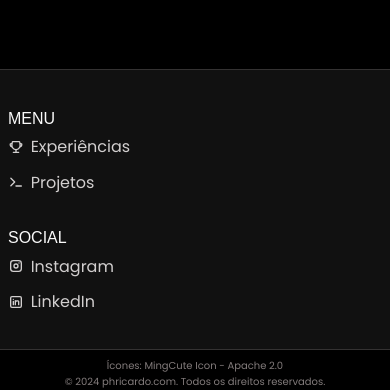
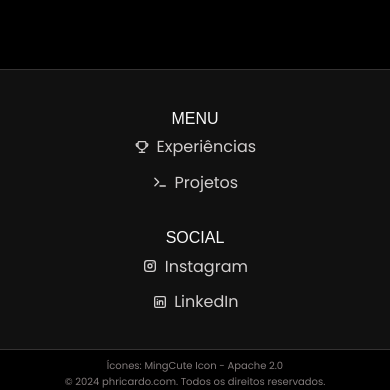
Before and after one commit to phricardo/phricardo.com, a Next.js app: page / in a window 390 px wide. Shown: the part 2017-2407 px from the top of the page. Built offline with nearby package versions, Linux system fonts and the light colour scheme; no server answers; a web font is replaced by a local one.

Commit message:
chore: some ui improvements

```diff
--- a/src/components/layout/Footer/Footer.module.css
+++ b/src/components/layout/Footer/Footer.module.css
@@ -84,12 +84,15 @@
   .footer_wrapper {
     display: flex;
     flex-direction: column;
+
+    align-items: center;
   }
   .columns {
     display: flex;
-    align-items: flex-start;
-    justify-content: flex-start;
+    align-items: center;
+    justify-content: center;
     width: 100%;
+    text-align: center;
     flex-direction: column;
   }
   .copyright {
```
